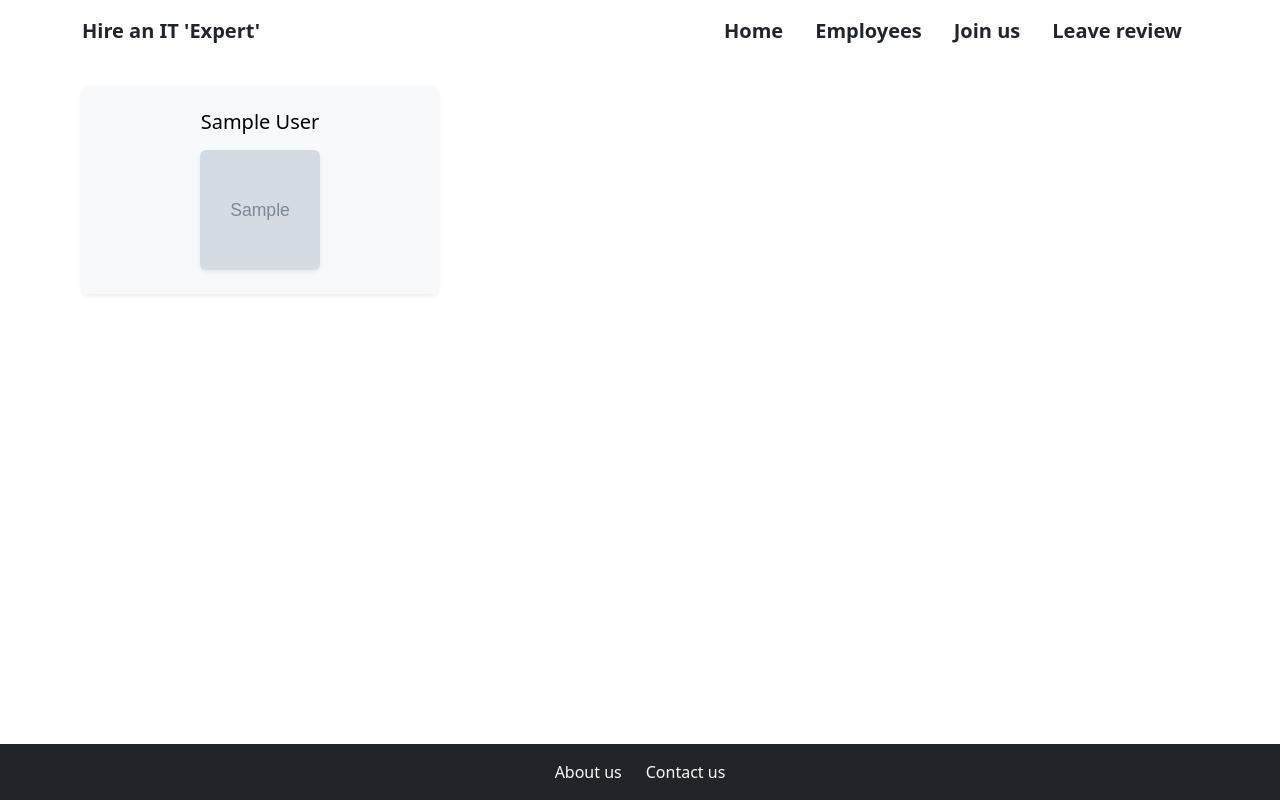
After one commit to krasi556/ExamDjango, a Django app: page /reviews/show-employees-reviews/ in a window 1280 px wide. The commit adds this page. Run offline with Django 5.2, Linux system fonts and the light colour scheme; tables that the repository leaves empty hold one stand-in row (values such as "Sample post"); grey boxes marked "Sample" are stand-in pictures.

Commit message:
added leave review tab, updated and working

```diff
--- a/reviews/urls.py
+++ b/reviews/urls.py
@@ -6,6 +6,7 @@ app_name = 'reviews'
 
 urlpatterns = [
 
-    path('leave-review/', views.leave_review, name='leave-review')
+    path('show-employees-reviews/', views.show_employees_for_review, name='show-employees-reviews'),
+    path('review-employee-<int:employee_id>/',views.leave_review,name='leave-review')
 
 ]
--- a/reviews/views.py
+++ b/reviews/views.py
@@ -1,6 +1,35 @@
-from django.shortcuts import render
+from django.db.transaction import commit
+from django.shortcuts import render, get_object_or_404, redirect
+
+from employees.forms import CreateEmployee
+from employees.models import Employee
+from reviews.forms import ReviewForms, CreateReview
+
 
 # Create your views here.
 
-def leave_review(request):
-    pass
+def show_employees_for_review(request):
+    all_employees = Employee.objects.all()
+
+    form = ReviewForms()
+    context = {
+        'employees': all_employees,
+        'form': form
+    }
+    return render(request, 'reviews/review-employees.html', context)
+
+
+def leave_review(request, employee_id):
+    employee = get_object_or_404(Employee.objects.prefetch_related('reviews'), id=employee_id)
+    form = CreateReview(request.POST or None)
+    if request.method == 'POST':
+        if form.is_valid():
+            review = form.save(commit=False)
+            review.employee = employee
+            review.save()
+            return redirect('employees:focused-employee', employee_id=employee.id)
+    context = {
+        'employee': employee,
+        'form': form
+    }
+    return render(request, 'reviews/review-details.html',context)
--- a/templates/core/nav-bar.html
+++ b/templates/core/nav-bar.html
@@ -5,7 +5,7 @@
                 <li class="nav-item"><a class="custom-nav-link" href="{% url 'core:load-main-page' %}">Home</a></li>
                 <li class="nav-item"><a class="custom-nav-link" href="{% url 'employees:current-employees' %}">Employees</a></li>
                 <li class="nav-item"><a class="custom-nav-link" href="{% url 'employees:create-profile' %}">Join us</a></li>
-                <li class="nav-item"><a class="custom-nav-link" href="{% url 'reviews:leave-review' %}">Leave review</a></li>
+                <li class="nav-item"><a class="custom-nav-link" href="{% url 'reviews:show-employees-reviews' %}">Leave review</a></li>
             </ul>
     </div>
 </nav>
--- a/templates/reviews/leave-a-review.html
+++ b/templates/reviews/leave-a-review.html
@@ -7,3 +7,4 @@
         <a class="btn btn-outline-secondary" href="{% url 'employees:focused-employee' employee.id %}">Cancel</a>
     </form>
 </div>
+{# THIS IS EMPLOYEE RELATED #}
--- /dev/null
+++ b/templates/reviews/review-employees.html
@@ -0,0 +1,19 @@
+{% extends 'base.html' %}
+{% block content %}
+    <div class="row row-cols-1 row-cols-md-3 g-4">
+        {% for employee in employees %}
+            <div class="col">
+                <a href="{% url 'reviews:leave-review' employee.id %}"
+                   class="btn btn-light border-0 w-100 h-100 p-4 shadow-sm d-flex flex-column align-items-center justify-content-center text-center">
+                    <h5 class="card-title mb-3">
+                        {{ employee.first_name }} {{ employee.last_name }}
+                    </h5>
+                    <img src="{{ employee.photo.url }}"
+                         class="rounded shadow-sm"
+                         style="width: 120px; height: 120px; object-fit: cover;"
+                         alt="{{ employee }}">
+                </a>
+            </div>
+        {% endfor %}
+    </div>
+{% endblock %}
```
Also changed, not shown: templates/reviews/review-details.html (added, +15 -0 lines).
